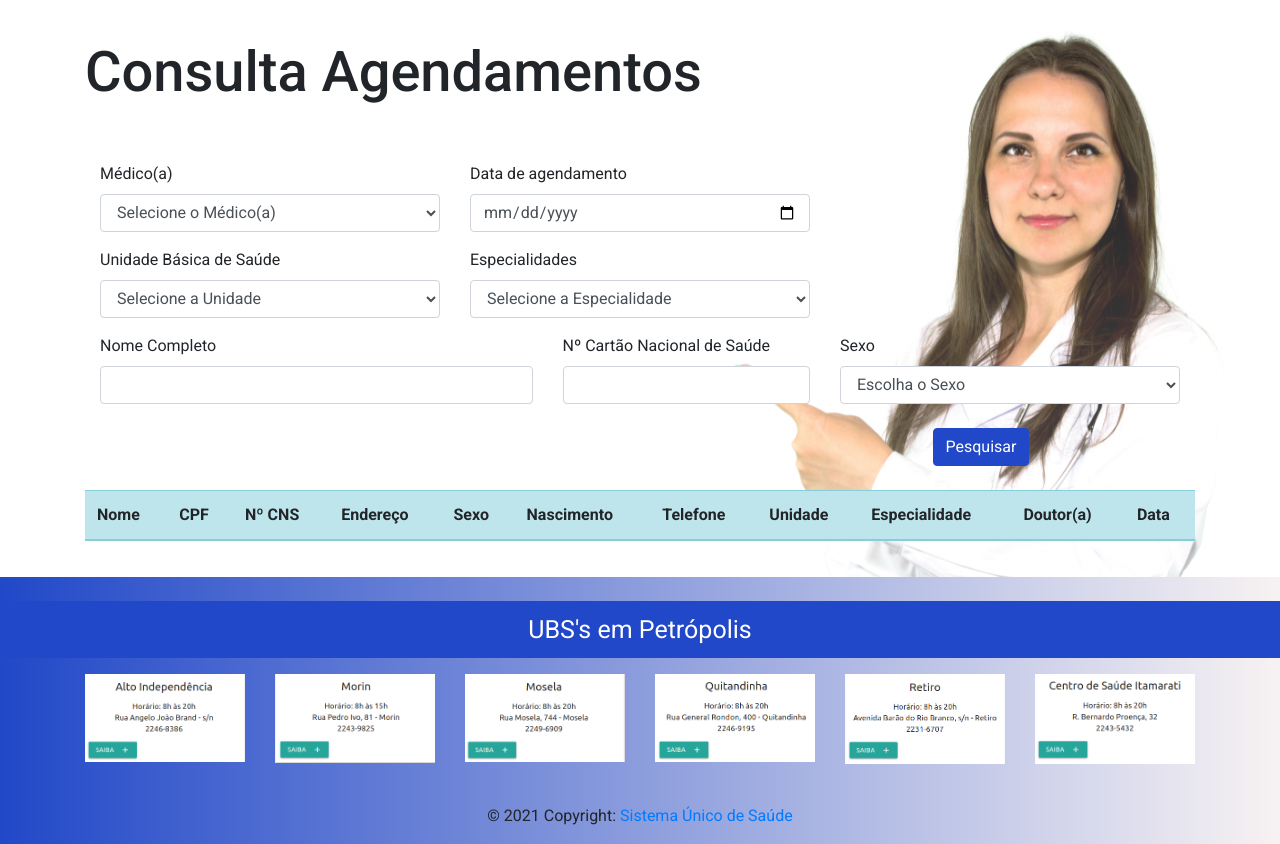
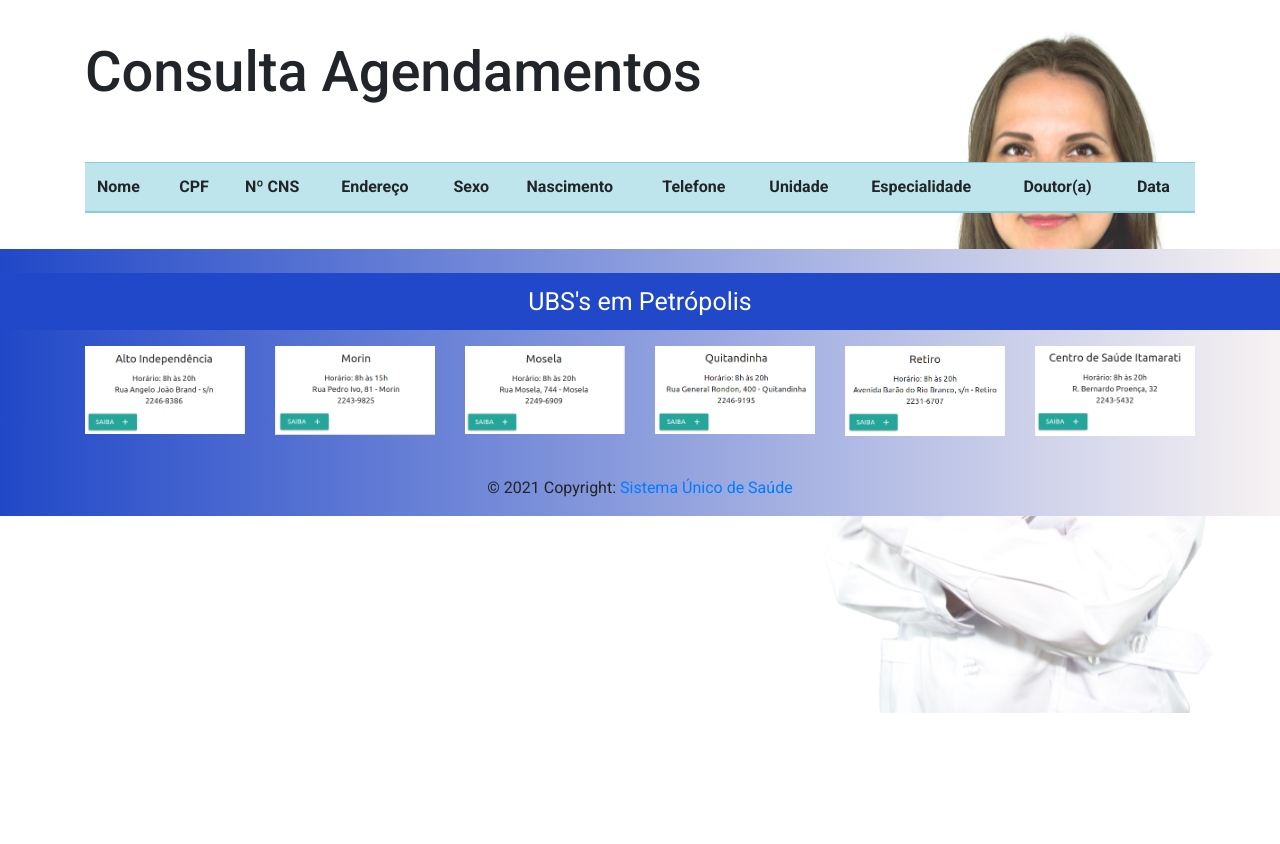
Before and after one commit to marcosbarker/SUS-agendamento, a plain HTML site: page pages/pesquisa.html in a window 1280 px wide. Shown: the part 87-931 px from the top of the page. After the commit the page ends 800 px from the top, so only its background shows below. Drawn offline with nearby package versions, Linux system fonts and the light colour scheme.

Commit message:
fix: 🔨choreBackGround

```diff
--- a/pages/pesquisa.html
+++ b/pages/pesquisa.html
@@ -40,78 +40,6 @@
       <div class="row mb-5">
         <div class="col">
           <h1 class="display-4">Consulta Agendamentos</h1>
-        </div>
-      </div>
-      <div class="container">
-        <div class="row mt-3">
-          <div class="col-md-4">
-            <label>Médico(a)</label>
-            <select class="form-control" id="doutor">
-              <option value="">Selecione o Médico(a)</option>
-              <option value="1">Dr.  Emerson Emerson de Souza</option>
-              <option value="2">Dr.  João Victor Rodrigues</option>
-              <option value="3">Drª. Jéssica Coutinho de Mattos</option>
-              <option value="4">Drª. Ana Carolina M Corrêa</option>
-              <option value="5">Drª. Larissa Marques</option>
-            </select>
-          </div>
-          <div class="col-md-4">
-            <label>Data de agendamento</label>
-            <input type="date" class="form-control" id="data">
-          </div>
-        </div>
-      </div>
-      <div class="container">
-        <div class="row mt-3">
-          <div class="col-md-4">
-            <label>Unidade Básica de Saúde</label>
-            <select class="form-control" id="ubs">
-              <option value="">Selecione a Unidade</option>
-              <option value="1">UBS Alto Independência</option>
-              <option value="2">UBS Morin</option>
-              <option value="3">UBS Mosela</option>
-              <option value="4">UBS Quitandinha</option>
-            </select>
-          </div>
-          <div class="col-md-4">
-            <label>Especialidades</label>
-            <select class="form-control" id="especialidades">
-              <option value="">Selecione a Especialidade</option>
-              <option value="1">Atendimento Clínico</option>
-              <option value="2">Atendimento pediátrico</option>
-              <option value="3">Saúde Bucal</option>
-            </select>
-          </div>
-        </div>
-      </div>
-      <div class="container">
-        <div class="row mt-3">
-          <div class="col-md-5">
-            <label>Nome Completo</label>
-            <input type="text" class="form-control" id="name"/>
-          </div>
-          <div class="col-md-3">
-            <label>Nº Cartão Nacional de Saúde</label>
-            <input type="text" class="form-control" id="carteira"/>
-          </div>
-          <div class="col-md-4">
-            <label>Sexo</label>
-            <select class="form-control" id="sexo">
-              <option value="">Escolha o Sexo</option>
-              <option value="1">Feminino</option>
-              <option value="2">Masculino</option>
-              <option value="3">Prefiro não informar</option>
-            </select>
-          </div>
-        </div>
-      </div>
-      <div class="container">
-        <div class="row justify-content-end mt-4 mb-4">
-          <div class="col-md-3">
-            <button type="button" class="btn btn-primary" onclick="pesquisarAgendamento()">
-              Pesquisar
-            </button>
-          </div>
         </div>
       </div>
       <div class="row">
```
